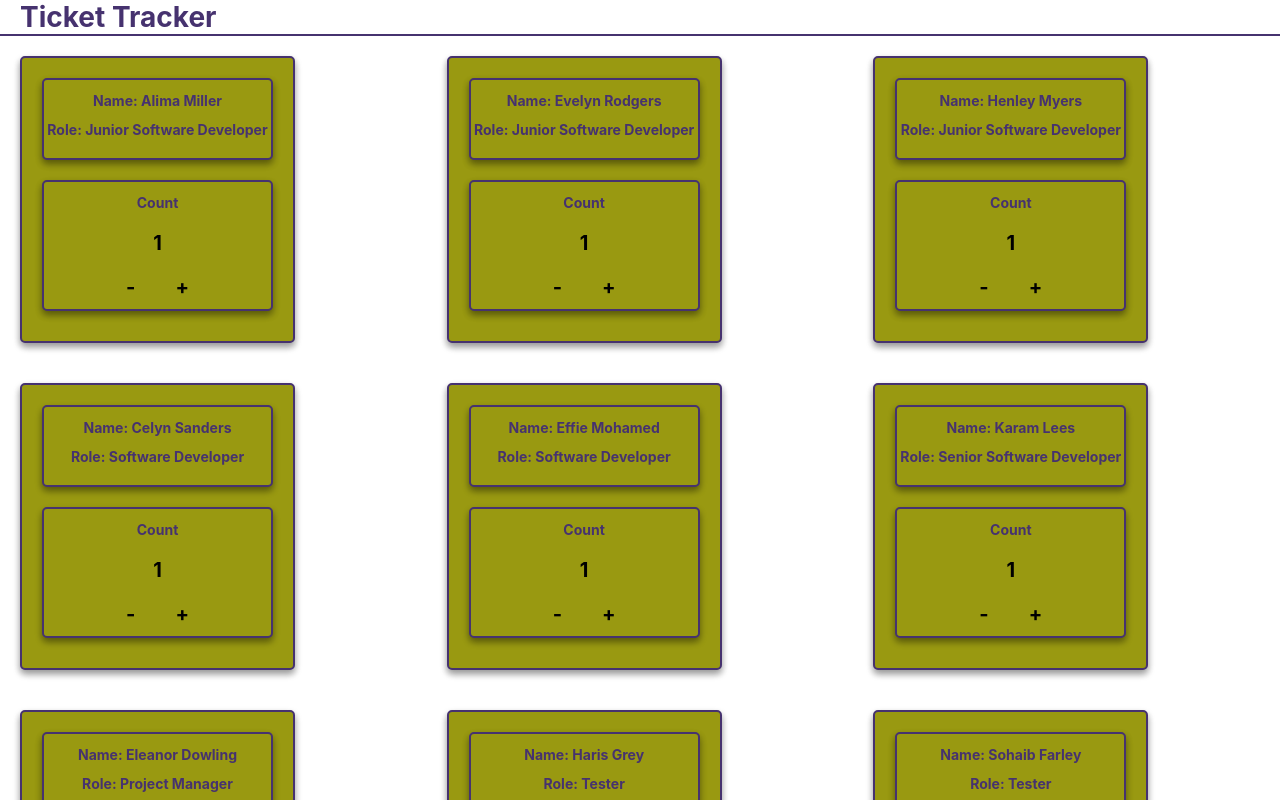
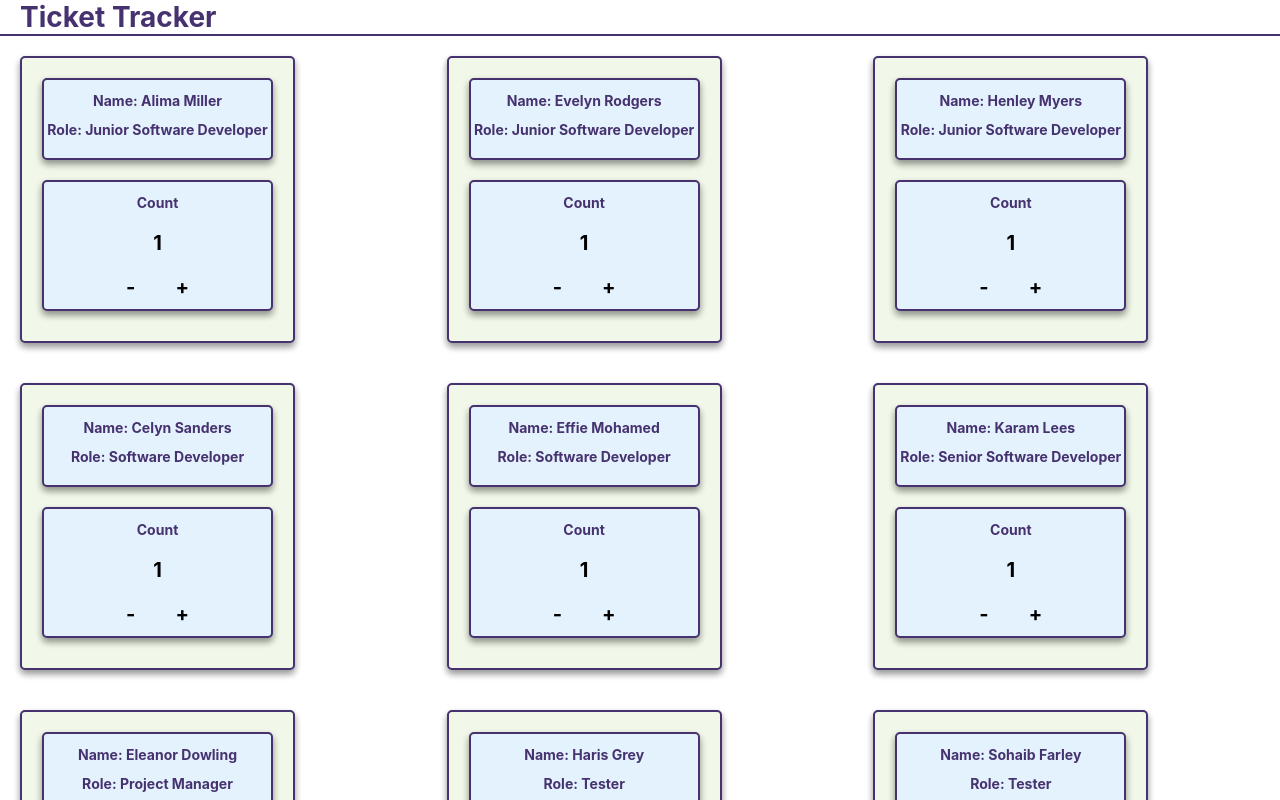
Before and after one commit to Imran-Khalid-code/Ticket-Tracker-ReactJS, a React (Create React App) app: page / in a window 1280 px wide. Shown: the top 800 px of the page. Built offline with nearby package versions, Linux system fonts and the light colour scheme.

Commit message:
color theme changed

```diff
--- a/src/App.module.scss
+++ b/src/App.module.scss
@@ -14,8 +14,5 @@
 	display: grid;
 	grid-template-columns: 1fr 1fr 1fr;
 
-	// @media screen and (max-width: 550px) {
-	// 	width: 15px;
-	// 	height: 30vh;
-	// }
+
 }
--- a/src/components/EmployeeCard/EmployeeCard.jsx
+++ b/src/components/EmployeeCard/EmployeeCard.jsx
@@ -8,7 +8,7 @@ const EmployeeCard = (props) => {
 
 	return (
 		<div className={styles.employeeCard}>
-			<section className={styles.employeeCard}>
+			<section className={`${styles.employeeCard} ${styles.counter}`}>
 				<h3>
 					<span>Name</span>: {name}
 				</h3>
@@ -16,13 +16,13 @@ const EmployeeCard = (props) => {
 					<span>Role</span>: {role}
 				</h3>
 			</section>
-			<div className={styles.employeeCard}>
+			<div className={`${styles.employeeCard} ${styles.counter}`}>
 				<h3>Count</h3>
 
 				<div className={styles.recordProfile}>{count}</div>
 				<div
 					className={styles.counterProfile}
-					onClick={() => setCount(count - 1)}
+					onClick={() => count > 0 ?setCount(count - 1): ""}
 				>
 					-
 				</div>
--- a/src/components/EmployeeCard/EmployeeCard.module.scss
+++ b/src/components/EmployeeCard/EmployeeCard.module.scss
@@ -15,12 +15,11 @@
 	margin: 20px;
 	font-size: 12px;
 	text-align: center;
-	background-color: #991;
+	background-color:#F1F8E9;
 
-	// @media screen and (max-width: 500px) {
-	// 	width: 100px;
-	// 	height: 140px;
-	// }
+
+
+
 }
 .recordProfile {
 	height: 40%;
@@ -33,6 +32,7 @@
 	padding-top: $base-spacing * 2;
 	font-size: 20px;
 	font-weight: bold;
+
 
 	&:hover {
 		color: white;
@@ -52,6 +52,8 @@
 	font-weight: bold;
 	display: inline;
 
+
+
 	&:hover {
 		color: white;
 	}
@@ -70,3 +72,8 @@ h3 {
 		color: white;
 	}
 }
+
+
+.counter {
+	background-color: #E3F2FD;
+}
```
Also changed, not shown: firebase.json (added), 1 other file (tests, documents, lock files or other folders).
